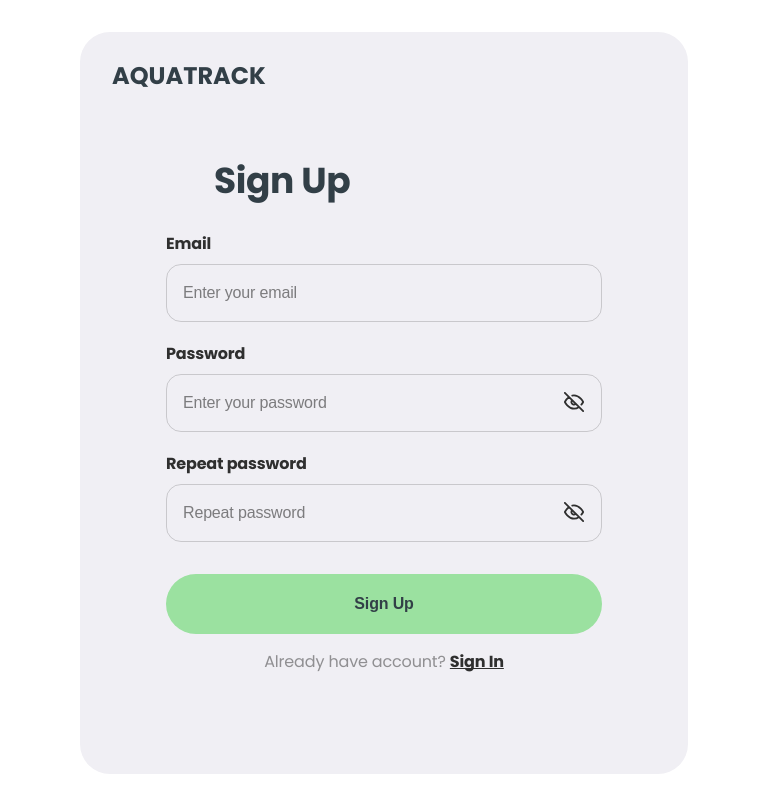
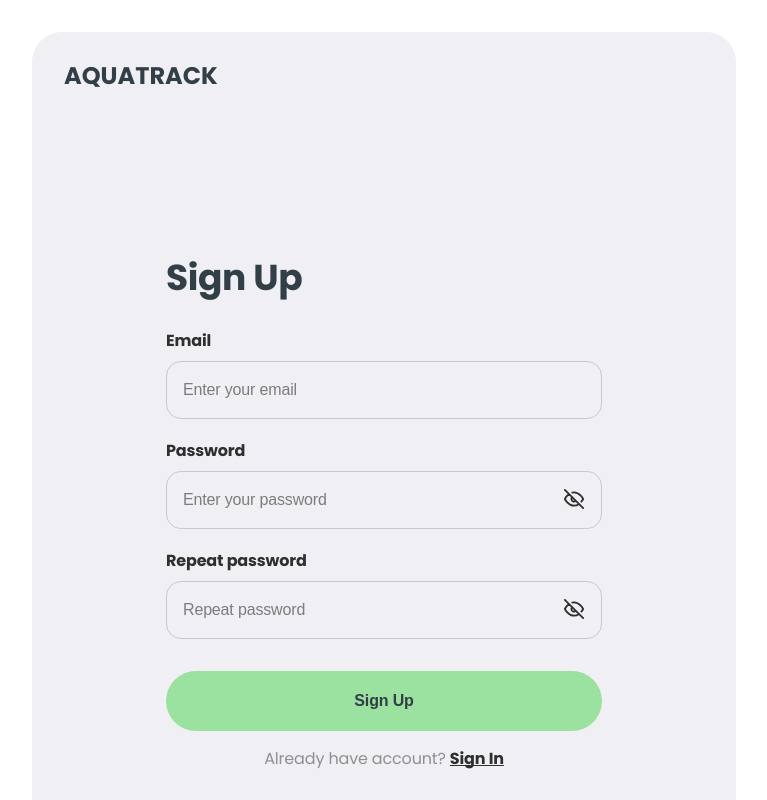
Before and after one commit to StasAstenenko/frontend-inter-mafia, a React (Vite) app: page /signup in a window 1280 px wide. Shown: the top 800 px of the page, without its empty margins (256-1023 px from the left). Built offline with nearby package versions, Linux system fonts and the light colour scheme.

Commit message:
changed styles

```diff
--- a/src/components/SignUpForm/SignUpForm.module.css
+++ b/src/components/SignUpForm/SignUpForm.module.css
@@ -12,6 +12,7 @@
   margin: 0 auto;
 }
 .fieldWrap {
+  position: relative;
   display: flex;
   flex-direction: column;
   margin-bottom: 16px;
@@ -56,13 +57,13 @@
   color: rgba(47, 47, 47, 0.6);
 }
 .errorMsg {
+  /* position: absolute; */
   font-weight: 400;
   font-size: 14px;
   line-height: 1.28571;
   letter-spacing: -0.01em;
   color: #ef5050;
 }
-
 
 .btn {
   border-radius: 30px;
@@ -76,7 +77,8 @@
   background-color: #9be1a0;
   transition: background-color 250ms linear;
   cursor: pointer;
-  width: 311px;
+  width: 100%;
+  max-width: 311px;
 }
 
 .btn:hover,
@@ -84,8 +86,9 @@
   background-color: #87d28d;
 }
 
-.toggleViewBtn{display:none}
-
+.toggleViewBtn {
+  display: none;
+}
 
 @media only screen and (min-width: 768px) {
   /* .title {
@@ -98,7 +101,7 @@
   }
 
   .fieldWrap {
-    position:relative;
+    /* position: relative; */
     margin-bottom: 20px;
   }
 
@@ -123,19 +126,19 @@
   .btn {
     font-size: 16px;
     line-height: 1.5;
-    width: 436px;
+    max-width: 436px;
     padding: 18px;
   }
-  .toggleViewBtn{
-    display:block;
-    position:absolute;
-    top:50px;
-    right:18px;
+  .toggleViewBtn {
+    display: block;
+    position: absolute;
+    top: 50px;
+    right: 18px;
     background: none;
     border: none;
     cursor: pointer;
   }
-  .icon{
+  .icon {
     fill: none;
     stroke: #2f2f2f;
   }
--- a/src/pages/SignUpPage/SignUpPage.jsx
+++ b/src/pages/SignUpPage/SignUpPage.jsx
@@ -9,7 +9,7 @@ const SignUpPage = () => {
   const isDesktop = useMediaQuery({ minWidth: 1440 });
   return (
     <section className={css.section}>
-      <div className={css.container}>
+      <div className={css.formWrapper}>
         <Logo className={css.logo} />
         <h1 className={css.title}>Sign Up</h1>
         <SignUpForm />
--- a/src/pages/SignUpPage/SignUpPage.module.css
+++ b/src/pages/SignUpPage/SignUpPage.module.css
@@ -1,7 +1,7 @@
 .section {
   padding: 16px;
 }
-.container {
+.formWrapper {
   margin: 0 auto;
   border-radius: 30px;
   max-width: 343px;
@@ -39,7 +39,7 @@
   .section {
     padding: 32px;
   }
-  .container {
+  .formWrapper {
     max-width: 704px;
     padding: 32px 32px 227px;
   }
@@ -59,18 +59,21 @@
   }
 }
 
-@media only screen and (min-width: 768px) {
+@media only screen and (min-width: 1440px) {
   .section {
     margin: 0 auto;
     max-width: 1440px;
     display: flex;
     gap: 32px;
   }
-  .container {
+  .formWrapper {
+    padding-bottom: 100px;
     width: 50%;
-    padding-bottom: 100px;
   }
   .logo {
-    margin-bottom: 74px;
+    margin-bottom: 68px;
+  }
+  .title {
+    padding-left: 86px;
   }
 }
```
